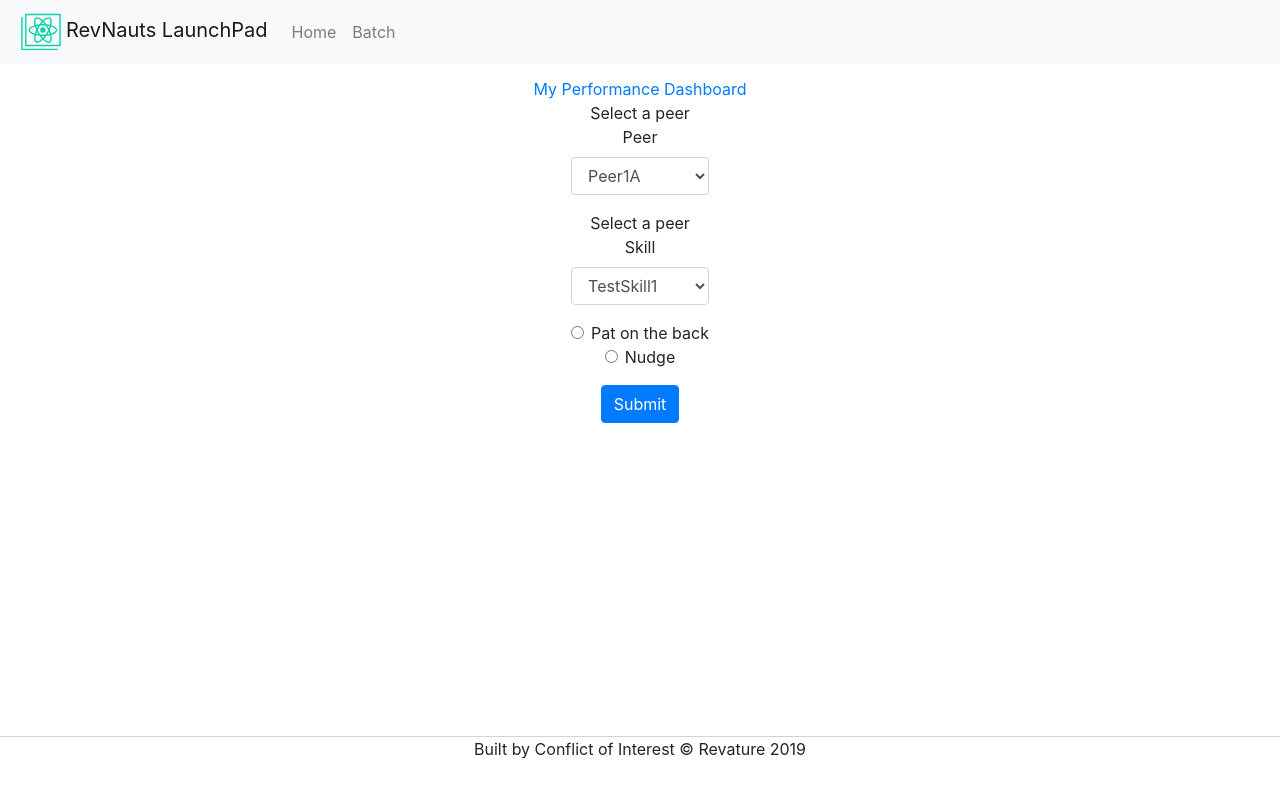
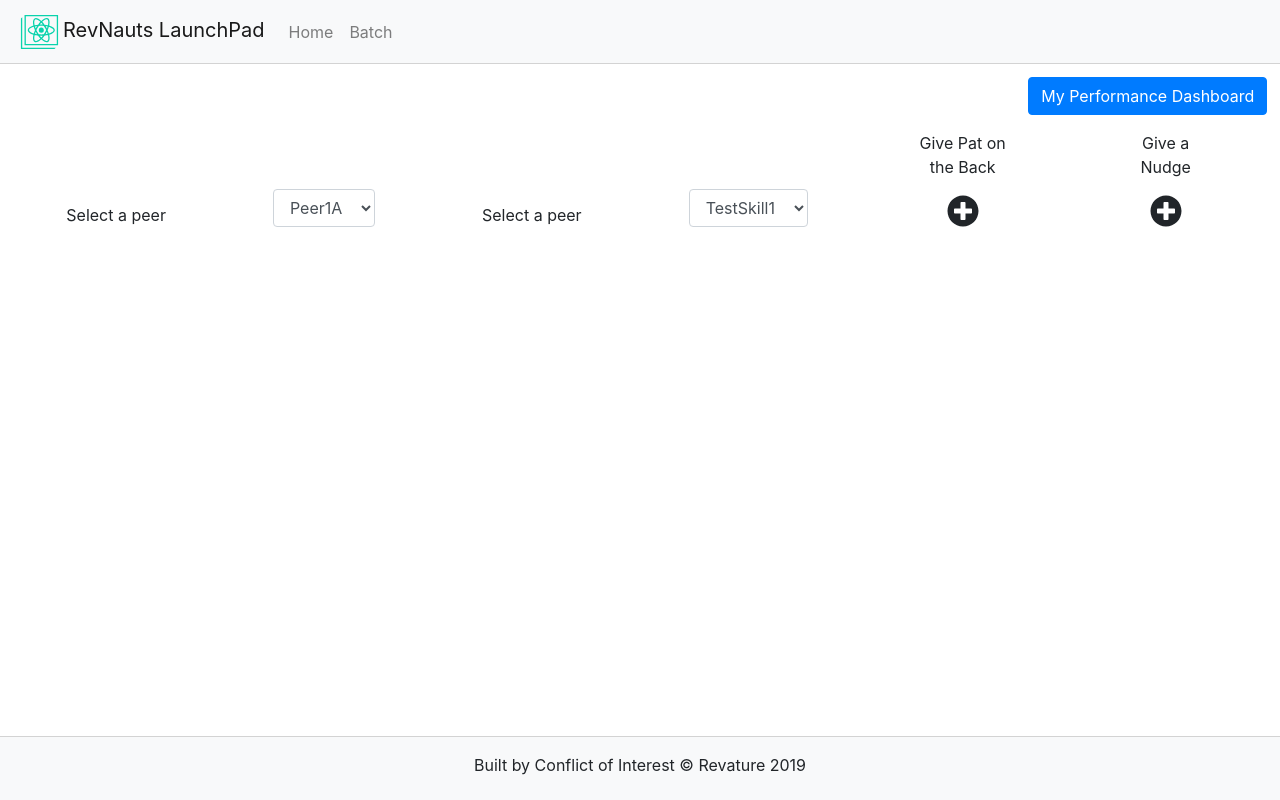
Before and after one commit to Conflict-of-Interests/coi-user-interface, a React (Create React App) app: page /associate-home in a window 1280 px wide. Built offline with nearby package versions, Linux system fonts and the light colour scheme.

Commit message:
styled the associate home page properly

```diff
--- a/src/App.scss
+++ b/src/App.scss
@@ -35,15 +35,28 @@
   height: 4em;
   width: 100%;
   border-top: 1px solid lightgray;
-  vertical-align: middle;
+  padding-top: 1em;
+  background-color: #f8f9fa ;
+ }
 
- }
+.unstyled-link {
+  color: unset;
+  &:hover {
+    color: unset;
+    text-decoration: none;
+  }
+}
 
 /************************************
 Nav
 ************************************/
 #app-nav {
   height: 4em;
+  border-bottom: 1px solid lightgray;
+
+  img {
+    max-height: 2.2em;
+  }
 }
 
 /************************************
@@ -53,4 +66,32 @@ Associate Home
   display: flex;
   flex-direction: column;
   align-items: center;
+  width: 100%;
+
 }
+
+#a-home-dashboard {
+  align-self: flex-end;
+}
+
+#a-home-form-container {
+  display: flex;
+  width: 100%;
+  justify-content: space-around;
+  margin-top: 1em;
+  align-items: flex-end;
+  .form-group {
+    margin: unset;
+  }
+}
+
+.a-home-feedback-button {
+  display: flex;
+  flex-direction: column;
+  max-width: 6em;
+
+  svg {
+    font-size: 2em;
+    cursor: pointer;
+  }
+}
--- a/src/associate_home.js
+++ b/src/associate_home.js
@@ -1,7 +1,8 @@
 import React, { useState } from 'react';
-import {Link} from 'react-router-dom';
+import { Link } from 'react-router-dom';
 import Form from 'react-bootstrap/Form';
 import Button from 'react-bootstrap/Button';
+import { FaPlusCircle } from "react-icons/fa";
 
 export default function AssociateHome(props) {
   const [peers, updatePeers] = useState([
@@ -29,13 +30,12 @@ export default function AssociateHome(props) {
   ])
   return (
     <div id="associate-home-container">
-    <div>
-      <Link to="/associate-dashboard">My Performance Dashboard</Link>
+      <div id="a-home-dashboard" class="btn btn-primary">
+        <Link class="unstyled-link" to="/associate-dashboard">My Performance Dashboard</Link>
       </div>
-    <div>
+      <div id="a-home-form-container">
         <span>Select a peer</span>
         <Form.Group controlId="exampleForm.ControlSelect1">
-        <Form.Label>Peer</Form.Label>
           <Form.Control as="select">
             {peers.map(p => {
               return <option key={p.id} value={p.id}>{p.fname}</option>
@@ -44,14 +44,13 @@ export default function AssociateHome(props) {
         </Form.Group>
         <span>Select a peer</span>
         <Form.Group controlId="exampleForm.ControlSelect2">
-        <Form.Label>Skill</Form.Label>
           <Form.Control as="select">
             {skills.map(s => {
               return <option key={s.id} value={s.id}>{s.name}</option>
             })}
           </Form.Control>
         </Form.Group>
-      <Form.Group>
+        {/* <Form.Group>
         <Form.Check
           type="radio"
           id="pat-radio"
@@ -62,8 +61,19 @@ export default function AssociateHome(props) {
           id="nudge-radio"
           label="Nudge"
         />
-      </Form.Group>
-      <Button variant="primary">Submit</Button>
+      </Form.Group> */}
+        <div class="a-home-feedback-button">
+          <p>Give Pat on the Back</p>
+          <div>
+            <FaPlusCircle></FaPlusCircle>
+          </div>
+        </div>
+        <div class="a-home-feedback-button">
+          <p>Give a Nudge</p>
+          <div>
+            <FaPlusCircle></FaPlusCircle>
+          </div>
+        </div>
       </div>
     </div>
   )
--- a/src/navbar.js
+++ b/src/navbar.js
@@ -7,7 +7,7 @@ export default function RevNav(props) {
   return (
     <Navbar bg="light" expand="lg" id="app-nav">
       <Navbar.Brand href="#home">
-        <img src={logo} width="50" height="50" className="App-logo" alt="logo" />
+        <img src={logo} className="App-logo" alt="logo" />
         RevNauts LaunchPad
       </Navbar.Brand>
       <Navbar.Collapse id="basic-navbar-nav">
```
Lines whose indentation alone changed are shown as unchanged.
